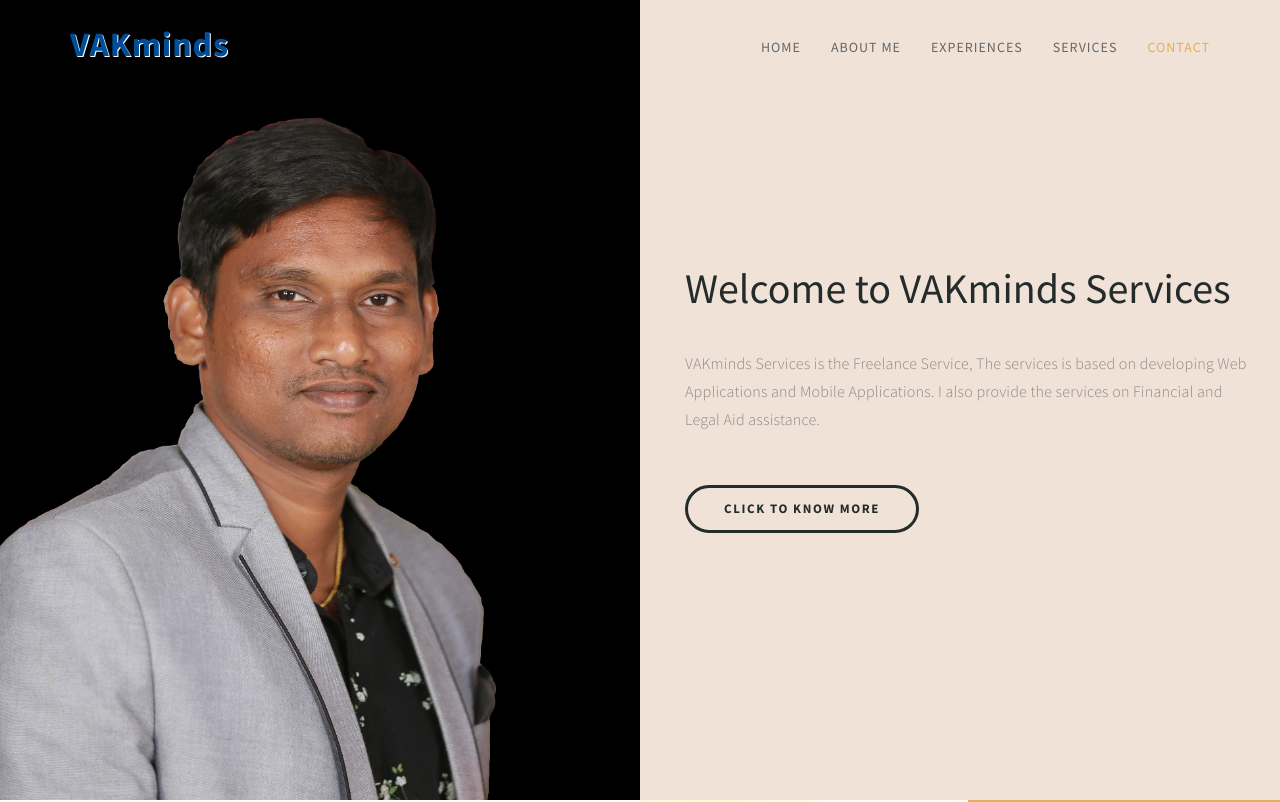
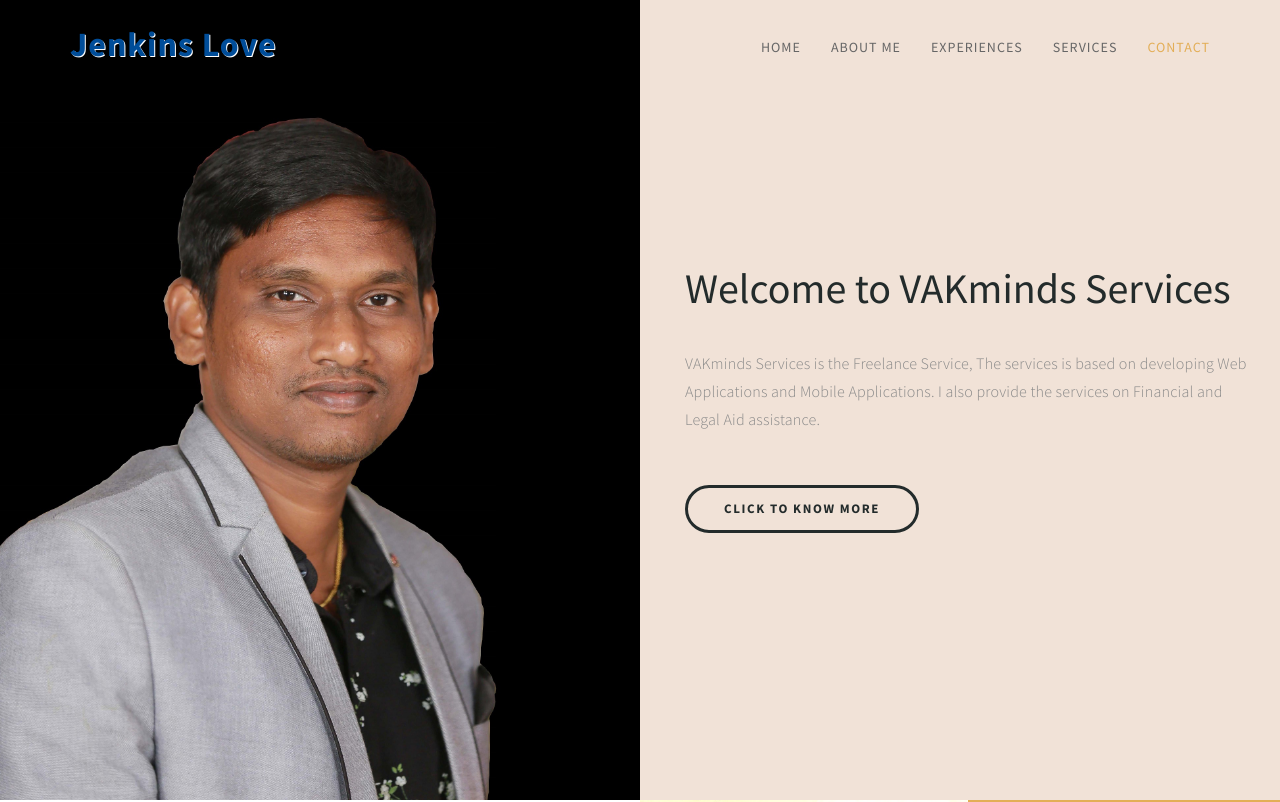
Before and after one commit to venkatkak/vakminds, a plain HTML site: page index.html in a window 1280 px wide. Shown: the top 802 px of the page. Drawn offline with Linux system fonts and the light colour scheme.

Commit message:
Update 12thOct

```diff
--- a/index.html
+++ b/index.html
@@ -46,7 +46,7 @@ http://www.templatemo.com/tm-498-stimulus
                     <span class="icon icon-bar"></span>
                     <span class="icon icon-bar"></span>
                </button>
-               <a href="#" class="navbar-brand">VAKminds</a>
+               <a href="#" class="navbar-brand">Jenkins Love</a>
           </div>
 
           <div class="collapse navbar-collapse">
```
